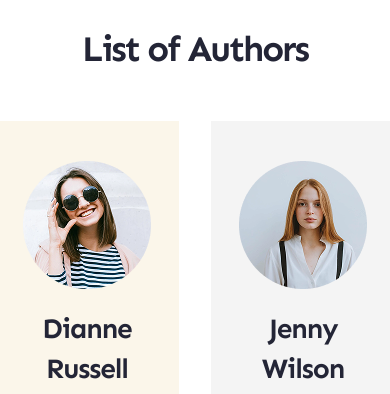
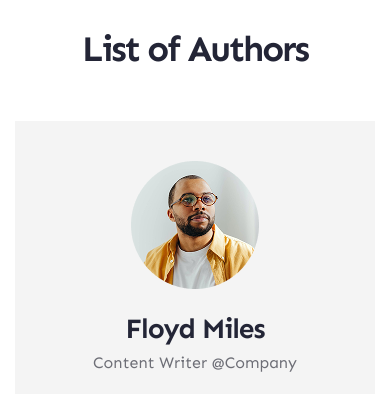
Before and after one commit to VitaliiaYaremenko/Portfolio-Blog, a website: page src/pages/home-page.html in a window 390 px wide. Shown: the part 5750-6144 px from the top of the page. Drawn offline with nearby package versions, Linux system fonts and the light colour scheme.

Commit message:
feat(authors): add responsive breakpoints authors sections

```diff
--- a/src/styles/scss/components/author-card/author-card-media.scss
+++ b/src/styles/scss/components/author-card/author-card-media.scss
@@ -0,0 +1,5 @@
+@include media(1180px) {
+  .author-card__description {
+    text-align: center;
+  }
+}
--- a/src/styles/scss/components/authors/authors-media.scss
+++ b/src/styles/scss/components/authors/authors-media.scss
@@ -0,0 +1,11 @@
+@include media(1180px) {
+  .authors__list {
+    grid-template-columns: repeat(2, 1fr);
+  }
+}
+
+@include media('lg') {
+  .authors__list {
+    grid-template-columns: 1fr;
+  }
+}
--- a/src/styles/scss/components/authors/authors.scss
+++ b/src/styles/scss/components/authors/authors.scss
@@ -6,7 +6,8 @@
   }
 
   &__list {
-    @extend %flex-center-both;
+    display: grid;
+    grid-template-columns: repeat(4, 1fr);
     gap: space('xxl');
   }
 }
```
Also changed, not shown: src/styles/css/home-page.css.
